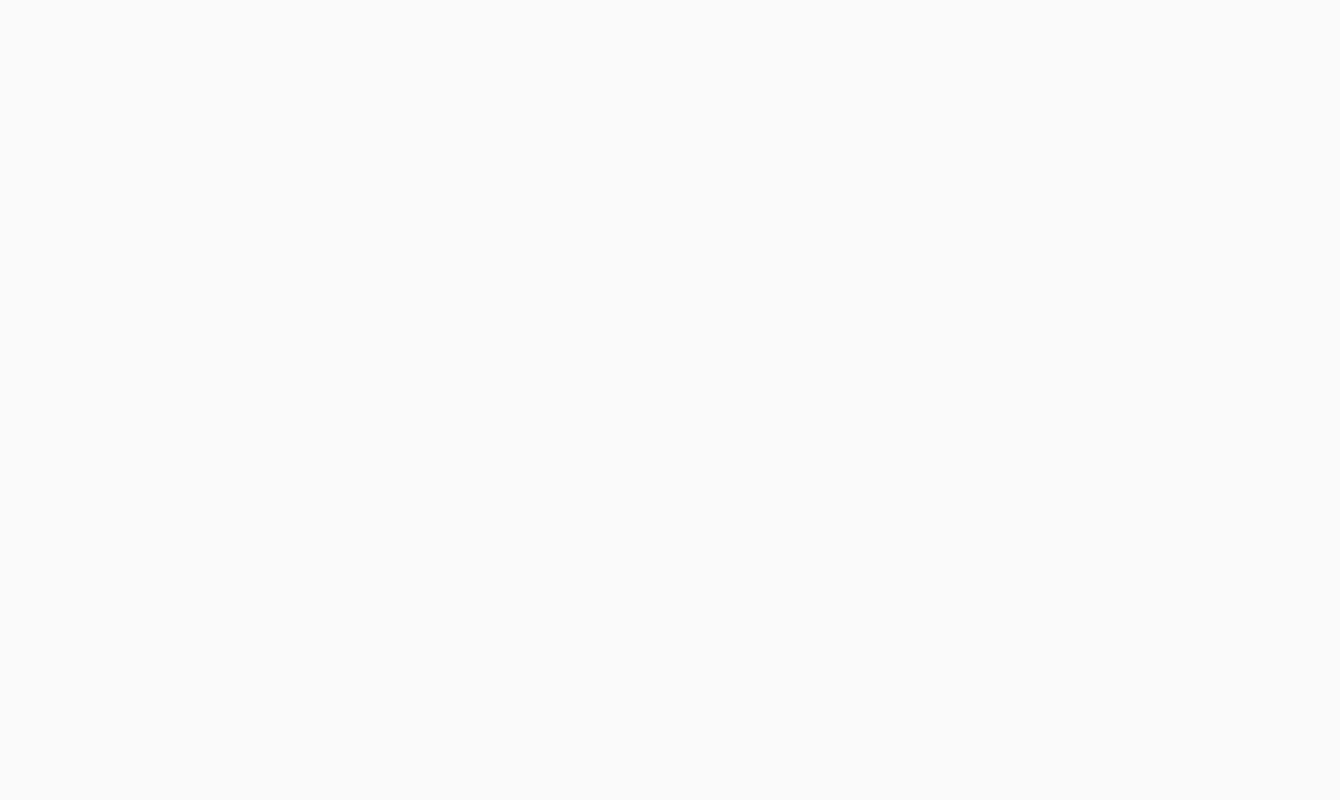
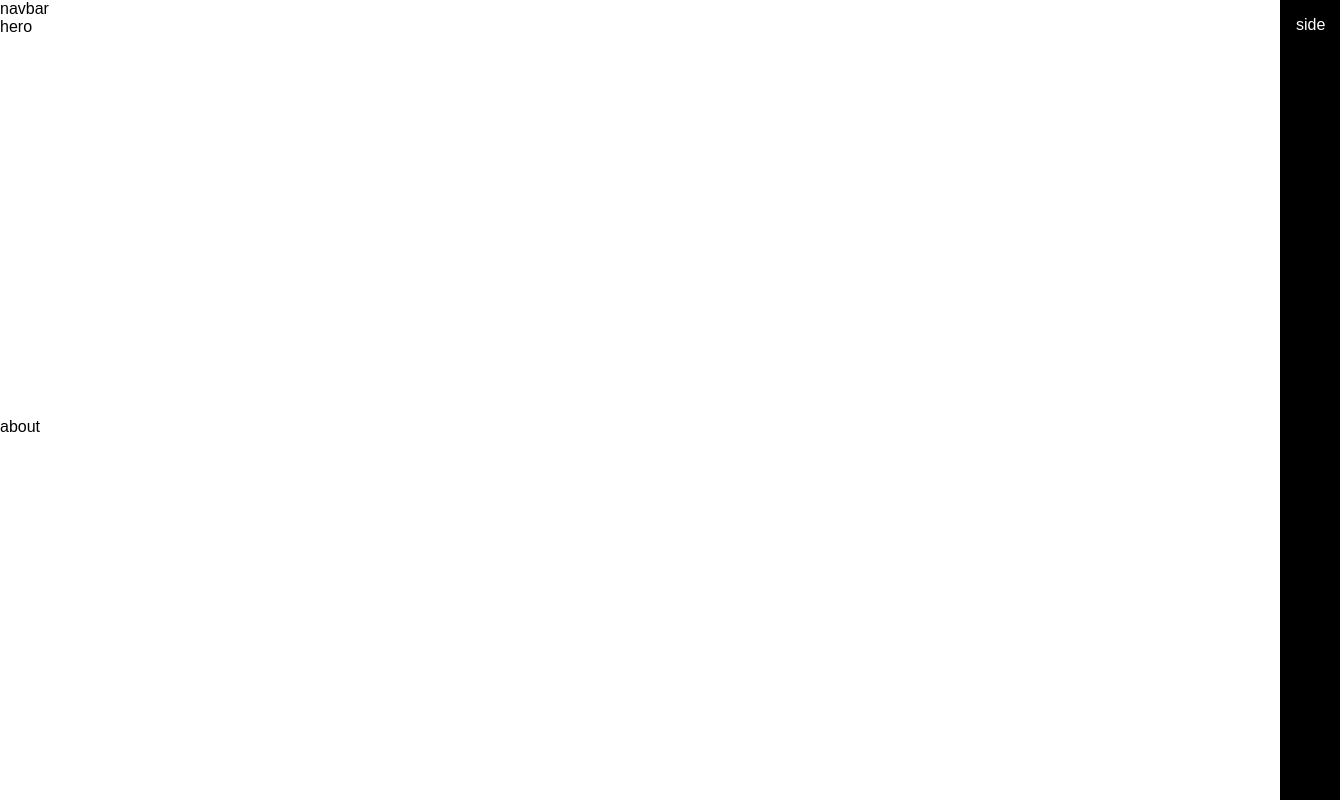
Before and after one commit to AbdulbasitSaid/bamidelelaw, a plain HTML site: page index.html in a window 1280 px wide. Shown: the top 800 px of the page, 1340 px wide, since content can reach past the window. Drawn offline with Linux system fonts and the light colour scheme; a web font is replaced by a local one.

Commit message:
adding navigation

```diff
--- a/index.html
+++ b/index.html
@@ -11,5 +11,84 @@
     <link rel="stylesheet" href="/css/style.css" />
     <title>Opeyemi Bamidele and Associates</title>
   </head>
-  <body></body>
+  <body>
+    <!-- side navigation -->
+    <div class="side-nav">side</div>
+    <!-- end side navigation  -->
+    <!-- page main content  -->
+    <main>
+      <!-- navbar section  -->
+      <section class="navbar">
+        <div class="navbar">navbar</div>
+      </section>
+      <!-- end navbar section  -->
+
+      <!-- hero section  -->
+      <section class="hero">
+        <div class="hero container">hero</div>
+      </section>
+      <!-- end hero section  -->
+
+      <!-- about section  -->
+      <section class="about">
+        <div class="about container">about</div>
+      </section>
+      <!-- end about section  -->
+
+      <!-- legal section  -->
+      <section class="legal">
+        <div class="legal container">legal</div>
+      </section>
+      <!-- end legal section  -->
+
+      <!-- why-us section  -->
+      <section class="why-us">
+        <div class="why-us container">why us</div>
+      </section>
+      <!-- end why-us section  -->
+
+      <!-- free consultation form section  -->
+      <section class="consultation">
+        <div class="consultation container">consultation</div>
+      </section>
+      <!-- end free consultation form section  -->
+
+      <!-- partners section  -->
+      <section class="partners">
+        <div class="partners container">partners</div>
+      </section>
+      <!-- end partners section  -->
+
+      <!-- testimonial section  -->
+      <section class="testimonial">
+        <div class="testimonial container">testimonial</div>
+      </section>
+      <!-- end testimonial section  -->
+
+      <!-- contact section  -->
+      <section class="contact">
+        <div class="contact container">contact</div>
+      </section>
+      <!-- end contact section  -->
+
+      <!-- articles section  -->
+      <section class="articles">
+        <div class="articles container">articles</div>
+      </section>
+      <!-- end articles section  -->
+
+      <!-- partners section  -->
+      <section class="partners">
+        <div class="partners container">partners</div>
+      </section>
+      <!-- end partners section  -->
+
+      <!-- footer section  -->
+      <section class="footer">
+        <div class="footer container">footer</div>
+      </section>
+      <!-- end footer section  -->
+    </main>
+    <!-- end page main content  -->
+  </body>
 </html>
--- a/scss/config.scss
+++ b/scss/config.scss
@@ -1,6 +1,6 @@
 $background-color: #b1976b;
 $text-color: #555555;
-$bodybg-color: #fafafafa;
+$bodybg-color: #fff;
 $soft-shashow: rgba(0, 0, 0, 0.1);
 @import url(https://fonts.google.com/specimen/Poppins?sidebar.open=true&selection.family=Poppins:ital,wght@0,100;0,200;0,300;0,400;0,500;0,600;0,700;0,800;0,900;1,100;1,200;1,300;1,400;1,500;1,600;1,700;1,800;1,900);
 * {
--- a/scss/style.scss
+++ b/scss/style.scss
@@ -1,4 +1,39 @@
 @import "config.scss";
 body {
+  overflow-x: hidden;
   background-color: $bodybg-color;
+  .side-nav {
+    position: absolute;
+    background-color: black;
+    color: white;
+    padding: 1rem;
+    top: 0;
+    right: -60px;
+    bottom: 0;
+    // float: right;
+    width: 60px;
+  }
+  main {
+    position: relative;
+    left: 0px;
+    right: 60px;
+    display: grid;
+    grid-template: 1fr / auto;
+    grid-template-areas:
+      "hero"
+      "about"
+      "legal"
+      "why us"
+      "consultation"
+      "partners"
+      "testimonial"
+      "contact"
+      "articles"
+      "partners"
+      "footer";
+    .container {
+      min-height: 50vh;
+      width: 100%;
+    }
+  }
 }
```
Also changed, not shown: css/style.css, css/style.min.css.
